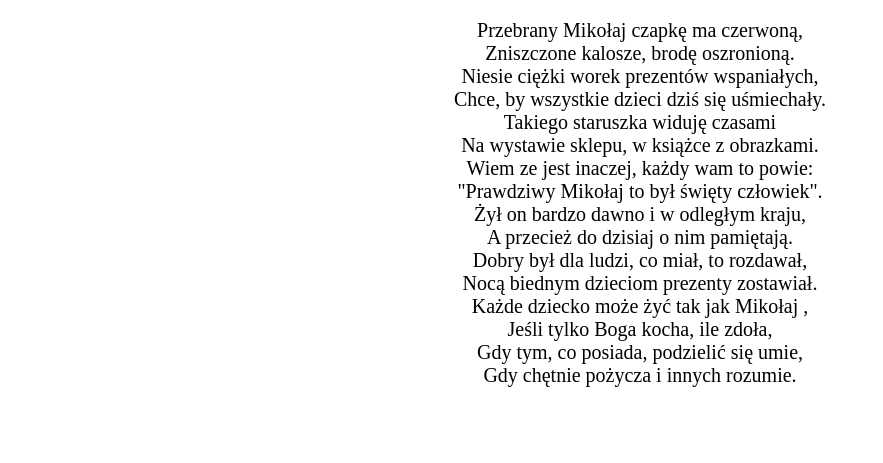
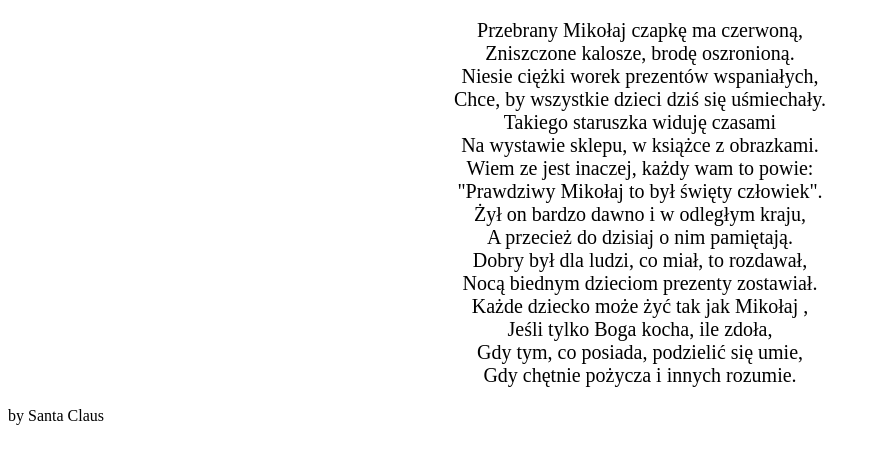
Before and after one commit to CezaryMalin/learning-git-2, a plain HTML site: page index.html in a window 1280 px wide. Shown: the part 61-524 px from the top of the page, without its empty margins (0-883 px from the left). Drawn offline with Linux system fonts and the light colour scheme.

Commit message:
Add html for page footer

```diff
--- a/index.html
+++ b/index.html
@@ -36,5 +36,11 @@
             </p>
         </div>
     </section>
+</section>
+<footer class="page-footer">
+    <div class="container">
+        <p>by Santa Claus</p>
+    </div>
+</footer>
 </body>
 </html>
```
